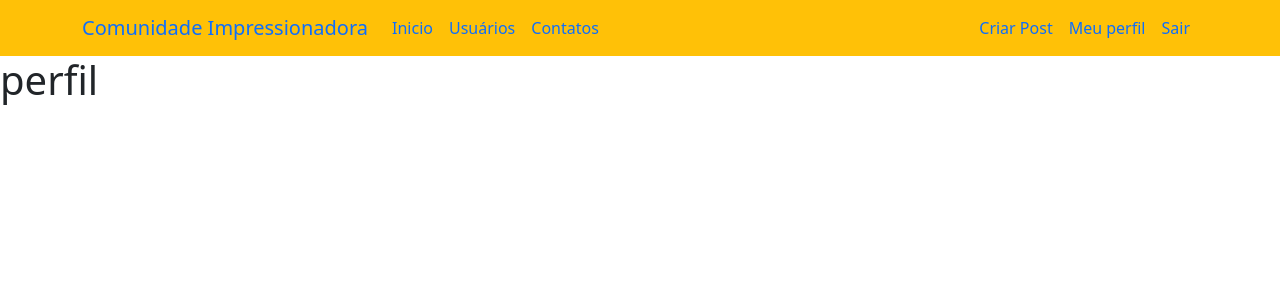
After one commit to flavio641/SiteComunidade, a Flask app: page /perfil in a window 1280 px wide. The commit adds this page. Shown: the top 300 px of the page. Run offline with Flask 2, Linux system fonts and the light colour scheme; the visitor is signed in with stand-in values (Sample User, id 1).

Commit message:
quinta parte concluida

```diff
--- a/comunidadeimpressionadora/__init__.py
+++ b/comunidadeimpressionadora/__init__.py
@@ -1,6 +1,7 @@
 from flask import Flask
-
 from flask_sqlalchemy import SQLAlchemy
+from flask_bcrypt import Bcrypt
+from flask_login import LoginManager
 
 app = Flask(__name__, template_folder='templates')
 
@@ -9,6 +10,9 @@ app.config['SECRET_KEY'] = '11f3ebe859a026ed558e54cb1a3cf33f'
 app.config['SQLALCHEMY_DATABASE_URI'] = 'sqlite:///comunidade.db'
 
 database = SQLAlchemy(app)
+bcrypt = Bcrypt(app)
+login_manager = LoginManager(app)
+login_manager.login_view = 'login'
 
 
 from comunidadeimpressionadora import routs
--- a/comunidadeimpressionadora/models.py
+++ b/comunidadeimpressionadora/models.py
@@ -1,8 +1,14 @@
-from comunidadeimpressionadora import database
+from comunidadeimpressionadora import database, login_manager
 from datetime import datetime
+from flask_login import UserMixin
 
 
-class Usuario(database.Model):
+@login_manager.user_loader
+def load_usuario(id_usuario):
+    return Usuario.query.get(int(id_usuario))
+
+
+class Usuario(database.Model, UserMixin):
     id = database.Column(database.Integer, primary_key=True)
     username = database.Column(database.String, nullable=False)
     email = database.Column(database.String, nullable=False, unique=True)
--- a/comunidadeimpressionadora/routs.py
+++ b/comunidadeimpressionadora/routs.py
@@ -1,7 +1,9 @@
+import flask_bcrypt
 from flask import render_template, redirect, url_for, flash, request
-from comunidadeimpressionadora import app, database
+from comunidadeimpressionadora import app, database, Bcrypt, bcrypt
 from comunidadeimpressionadora.forms import FormLogin, FormCriarConta
 from comunidadeimpressionadora.models import Usuario
+from flask_login import login_user, logout_user,  current_user, login_required
 
 
 lista_usuarios = ['lira', 'joao', 'alon', 'alessandra', 'Amanda']
@@ -18,6 +20,7 @@ def contato():
 
 
 @app.route('/usuario')
+@login_required
 def usuarios():
     return render_template('usuario.html', lista_usuarios=lista_usuarios)
 
@@ -28,14 +31,41 @@ def login():
     form_criarconta = FormCriarConta()
 
     if form_login.validate_on_submit() and 'botao_submit_Login' in request.form:
-        flash(f'Login Feito com Sucesso no E-mail: {form_login.email.data}', 'alert-success')
-        return redirect(url_for('teste'))
+        usuario = Usuario.query.filter_by(email=form_login.email.data).first()
+        if usuario and bcrypt.check_password_hash(usuario.senha, form_login.senha.data):
+            login_user(usuario, remember=form_login.lembrar_dados.data)
+            flash(f'Login Feito com Sucesso no E-mail: {form_login.email.data}', 'alert-success')
+            return redirect(url_for('teste'))
+        else:
+            flash(f'Falha no login. E-mail ou senha incorreto ', 'alert-danger')
 
     if form_criarconta.validate_on_submit() and 'botao_submit_Criar_Conta' in request.form:
-        usuario = Usuario(username=form_criarconta.username.data, email=form_criarconta.email.data, senha=form_criarconta.senha.data)
+        flash(f'Conta Criada para o E-mail: {form_criarconta.email.data}', 'alert-success')
+        senha_cript = flask_bcrypt.generate_password_hash(form_criarconta.senha.data)
+        usuario = Usuario(username=form_criarconta.username.data, email=form_criarconta.email.data, senha=senha_cript)
         database.session.add(usuario)
         database.session.commit()
-        flash(f'Conta Criada para 0 E-mail: {form_criarconta.email.data}', 'alert-success')
+
         return redirect(url_for('teste'))
 
     return render_template('login.html', form_login=form_login, form_criarconta=form_criarconta)
+
+
+@app.route('/sair')
+@login_required
+def sair():
+    logout_user()
+    flash(f'logout feito com sucesso ', 'alert-success')
+    return redirect(url_for('teste'))
+
+
+@app.route('/perfil')
+@login_required
+def perfil():
+    return render_template('perfil.html', )
+
+
+@app.route('/post/criar')
+@login_required
+def criar_post():
+    return render_template('criarpost.html', )
--- a/comunidadeimpressionadora/templates/Base.html
+++ b/comunidadeimpressionadora/templates/Base.html
@@ -28,13 +28,26 @@
 
             </ul>
             <ul class="d-flex navbar-nav ">
-                <li class="nav-item">
-                    <a class="nav-link" href="{{url_for('login')}}">Login</a>
+                {% if current_user.is_authenticated%}
+                 <li class="nav-item">
+                    <a class="nav-link" href="{{url_for('criar_post')}}">Criar Post</a>
                 </li>
+                 <li class="nav-item">
+                    <a class="nav-link" href="{{url_for('perfil')}}">Meu perfil</a>
+                </li>
+                 <li class="nav-item">
+                    <a class="nav-link" href="{{url_for('sair')}}">Sair</a>
+                </li>
+
+                {%else%}
                 <li class="nav-item">
                     <a class="nav-link" href="{{url_for('login')}}">Criar Conta</a>
                 </li>
+                  <li class="nav-item">
+                    <a class="nav-link" href="{{url_for('login')}}">Login</a>
+                </li>
 
+                {%endif%}
             </ul>
         </div>
     </div>
--- a/comunidadeimpressionadora/templates/login.html
+++ b/comunidadeimpressionadora/templates/login.html
@@ -3,6 +3,7 @@
 {% block body %}
 
     <div class="container">
+
         <h1 class="text-align-center">Faça Um Login Ou Crie Sua Conta Para Continuar</h1>
         <hr>
         <div class="row">
--- /dev/null
+++ b/comunidadeimpressionadora/templates/perfil.html
@@ -0,0 +1,9 @@
+{% extends 'Base.html'%}
+
+{% block body %}
+
+    <h1>perfil</h1>
+
+
+
+{% endblock%}
```
Also changed, not shown: comunidadeimpressionadora/forms.py (+9 -2 lines), comunidadeimpressionadora/templates/criarpost.html (added, +9 -0 lines).
